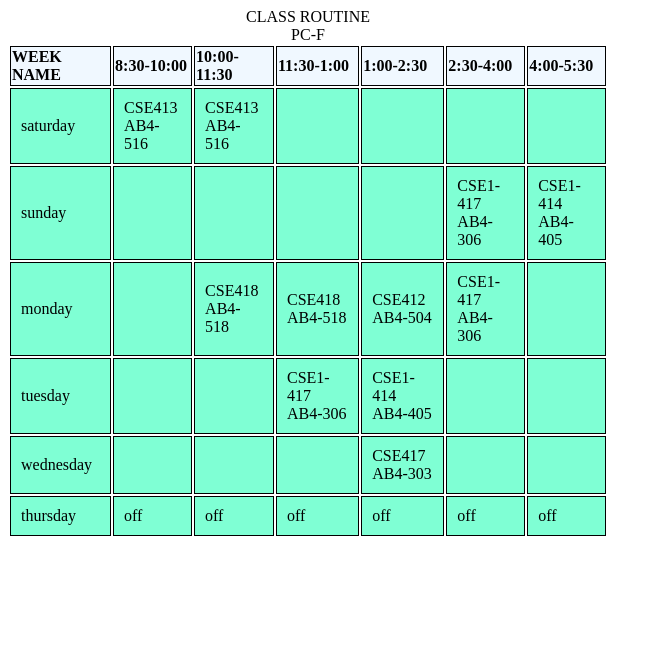
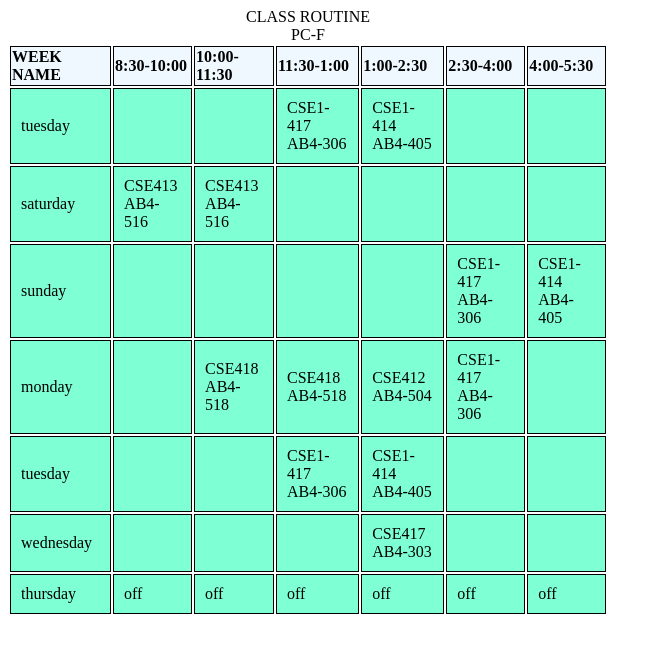
Before and after one commit to shahadat-dme/table-routine, a plain HTML site: page index.html in a window 1280 px wide. Shown: the whole page, without its empty margins (0-659 px from the left). Drawn offline with Linux system fonts and the light colour scheme.

Commit message:
Update index.html

```diff
--- a/index.html
+++ b/index.html
@@ -18,8 +18,20 @@
 				<th>2:30-4:00</th>
 				<th>4:00-5:30</th>
 
+			</tr><tr>
+
+				<td>tuesday</td>
+				<td></td>
+				<td></td>
+				<td>CSE1-417<br>AB4-306</td>
+				<td>CSE1-414<br>AB4-405</td>
+				<td></td>
+				<td></td>
 			</tr>
 		<tbody>
+
+
+
 			<tr>
 
 				<td>saturday</td>
```
